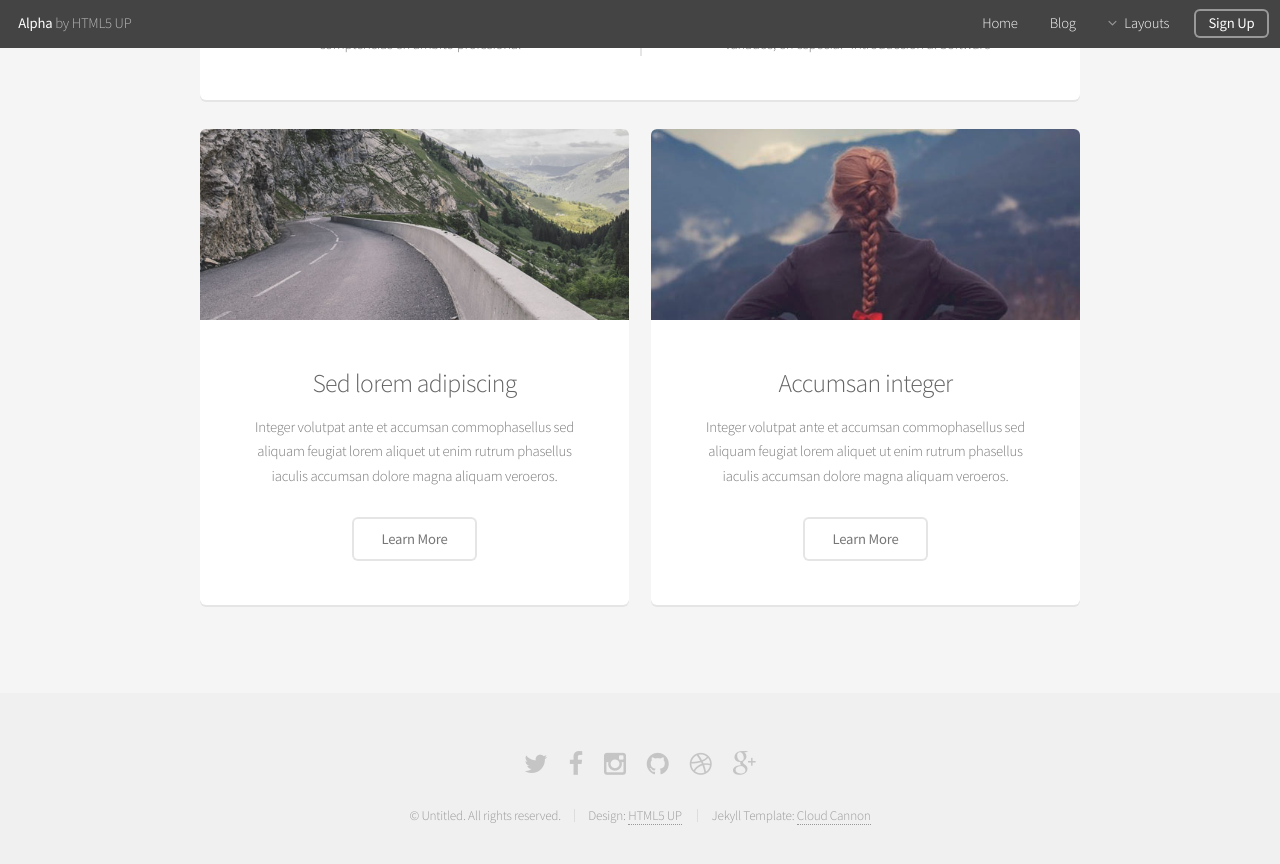
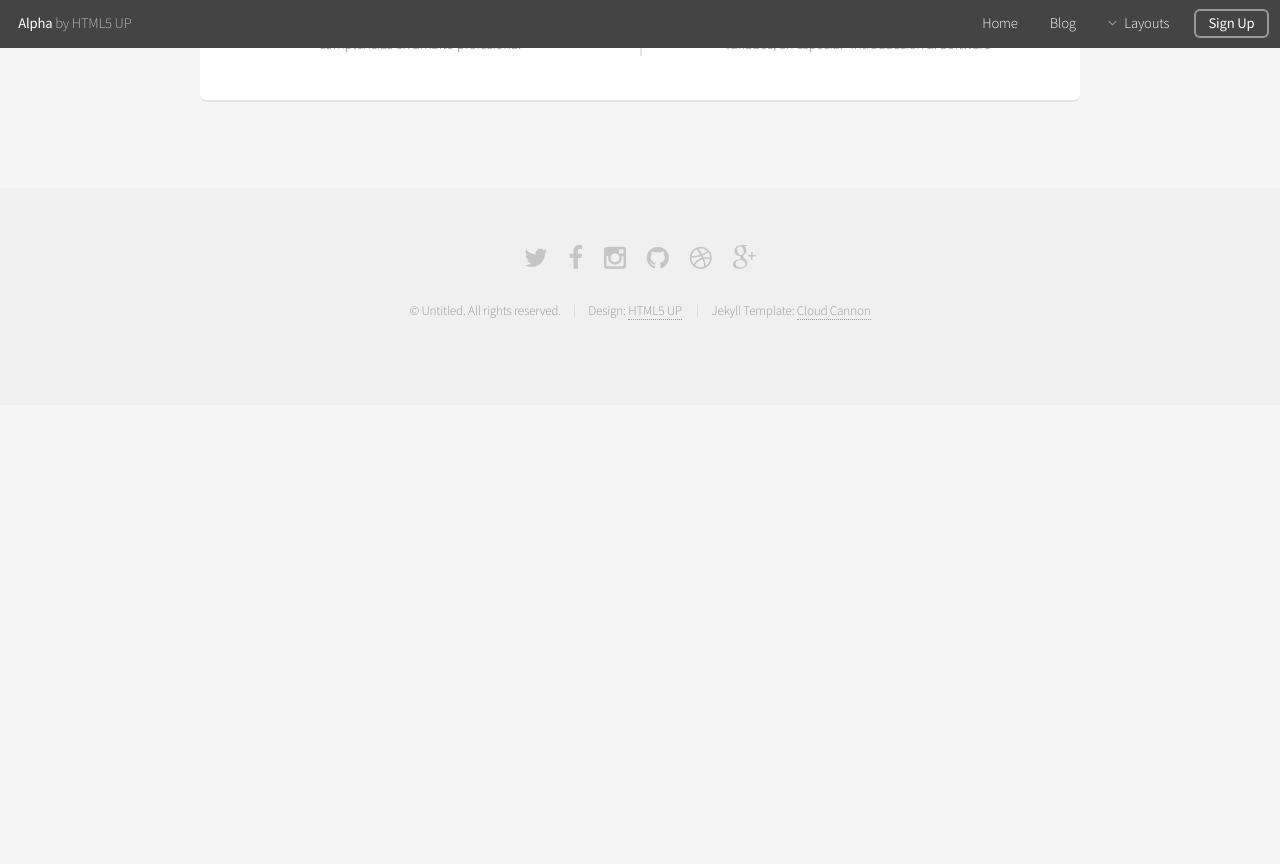
Before and after one commit to Isaias593/IndexBlog, a Jekyll site: the page built from index.html, in a window 1280 px wide and 900 px high, scrolled down 1254 px. Shown: the top 864 px of the window. Built offline with Jekyll 4.4.1, drawn with Linux system fonts in a browser that asks for light colours; the list of posts is cut into pages by our own code; after the commit the page ends 1659 px from its top, so only the background shows below that.

Commit message:
Update index.html

```diff
--- a/index.html
+++ b/index.html
@@ -26,30 +26,3 @@ layout: default
 		</section>
 	</div>
 </section>
-
-<div class="row">
-	<div class="6u">
-
-		<section class="box special">
-			<span class="image featured"><img src="{{ site.baseurl }}/assets/images/pic02.jpg" alt="" /></span>
-			<h3>Sed lorem adipiscing</h3>
-			<p>Integer volutpat ante et accumsan commophasellus sed aliquam feugiat lorem aliquet ut enim rutrum phasellus iaculis accumsan dolore magna aliquam veroeros.</p>
-			<ul class="actions">
-				<li><a href="#" class="button alt">Learn More</a></li>
-			</ul>
-		</section>
-
-	</div>
-	<div class="6u">
-
-		<section class="box special">
-			<span class="image featured"><img src="{{ site.baseurl }}/assets/images/pic03.jpg" alt="" /></span>
-			<h3>Accumsan integer</h3>
-			<p>Integer volutpat ante et accumsan commophasellus sed aliquam feugiat lorem aliquet ut enim rutrum phasellus iaculis accumsan dolore magna aliquam veroeros.</p>
-			<ul class="actions">
-				<li><a href="#" class="button alt">Learn More</a></li>
-			</ul>
-		</section>
-
-	</div>
-</div>
```
